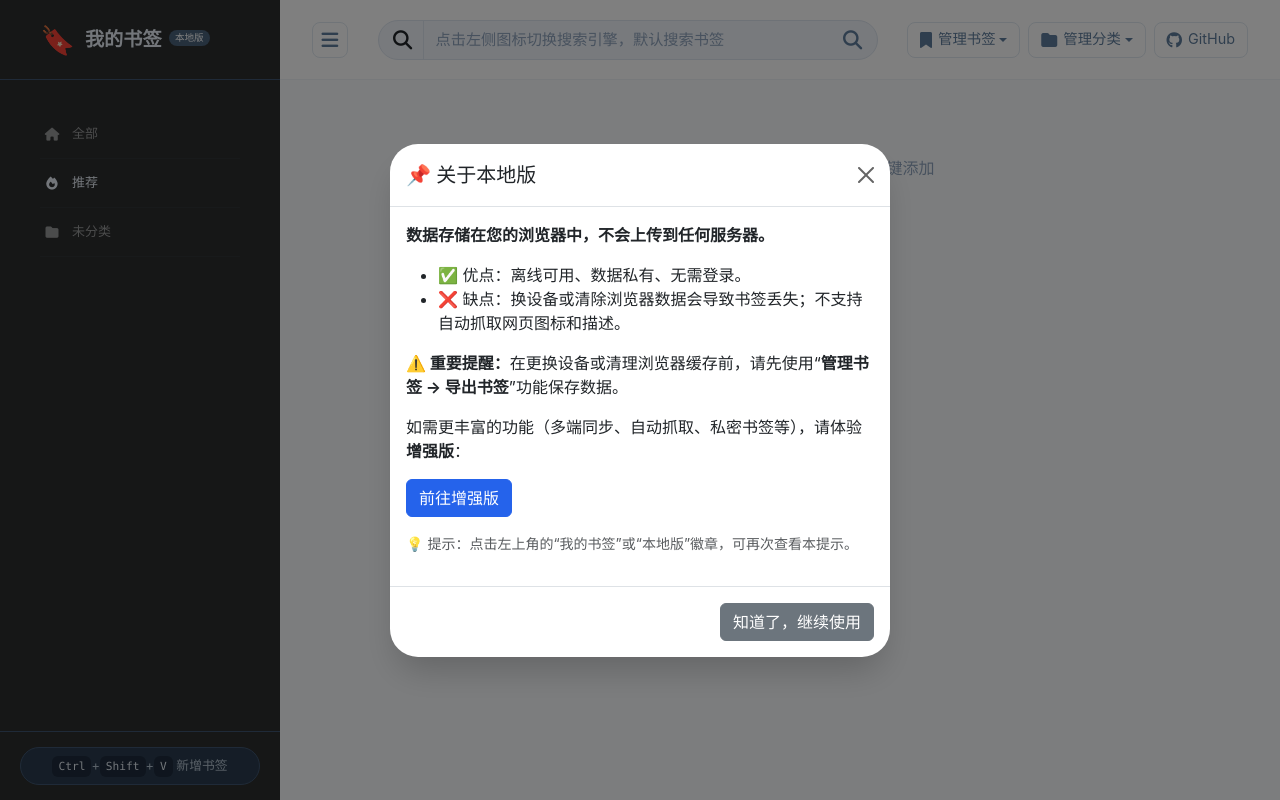
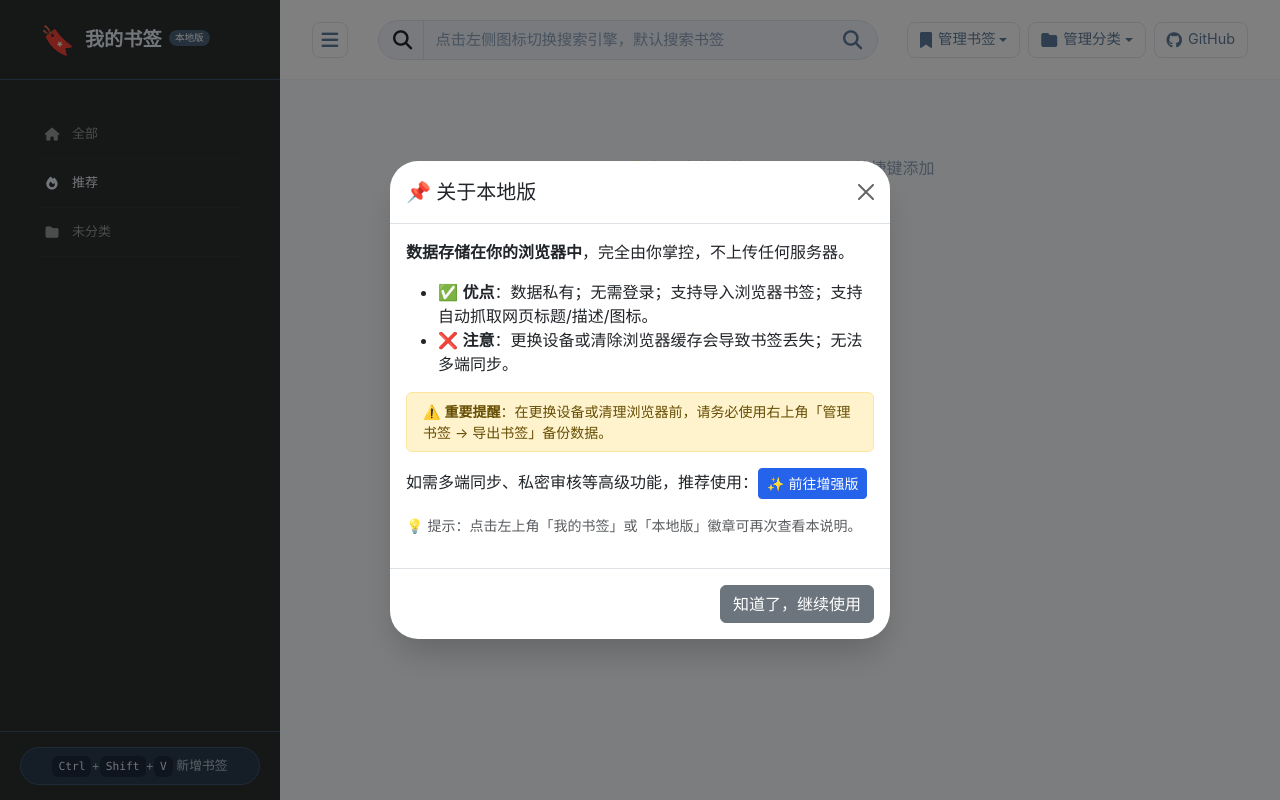
Before and after one commit to relimc/bookmarks, a Flask app: page / in a window 1280 px wide. Run offline with Flask 3, Linux system fonts and the light colour scheme; some libraries are stand-ins or nearby versions.

Commit message:
优化提示语

```diff
--- a/templates/local.html
+++ b/templates/local.html
@@ -42,15 +42,16 @@
                     <button type="button" class="btn-close" data-bs-dismiss="modal" aria-label="Close"></button>
                 </div>
                 <div class="modal-body">
-                    <p><strong>数据存储在您的浏览器中，不会上传到任何服务器。</strong></p>
-                    <ul>
-                        <li>✅ 优点：离线可用、数据私有、无需登录。</li>
-                        <li>❌ 缺点：换设备或清除浏览器数据会导致书签丢失；不支持自动抓取网页图标和描述。</li>
+                    <p><strong>数据存储在你的浏览器中</strong>，完全由你掌控，不上传任何服务器。</p>
+                    <ul class="mb-3">
+                        <li>✅ <strong>优点</strong>：数据私有；无需登录；支持导入浏览器书签；支持自动抓取网页标题/描述/图标。</li>
+                        <li>❌ <strong>注意</strong>：更换设备或清除浏览器缓存会导致书签丢失；无法多端同步。</li>
                     </ul>
-                    <p><strong>⚠️ 重要提醒：</strong>在更换设备或清理浏览器缓存前，请先使用“<strong>管理书签 → 导出书签</strong>”功能保存数据。</p>
-                    <p>如需更丰富的功能（多端同步、自动抓取、私密书签等），请体验<strong>增强版</strong>：</p>
-                    <p><a href="/online" class="btn btn-primary">前往增强版</a></p>
-                    <p class="text-muted small mt-2">💡 提示：点击左上角的“我的书签”或“本地版”徽章，可再次查看本提示。</p>
+                    <div class="alert alert-warning py-2 small">
+                        ⚠️ <strong>重要提醒</strong>：在更换设备或清理浏览器前，请务必使用右上角「管理书签 → 导出书签」备份数据。
+                    </div>
+                    <p class="mb-2">如需多端同步、私密审核等高级功能，推荐使用：<a href="/online" class="btn btn-primary btn-sm">✨ 前往增强版</a></p>
+                    <p class="text-muted small mt-3">💡 提示：点击左上角「我的书签」或「本地版」徽章可再次查看本说明。</p>
                 </div>
                 <div class="modal-footer">
                     <button type="button" class="btn btn-secondary" data-bs-dismiss="modal">知道了，继续使用</button>
```
Also changed, not shown: templates/online.html (+6 -7 lines).
